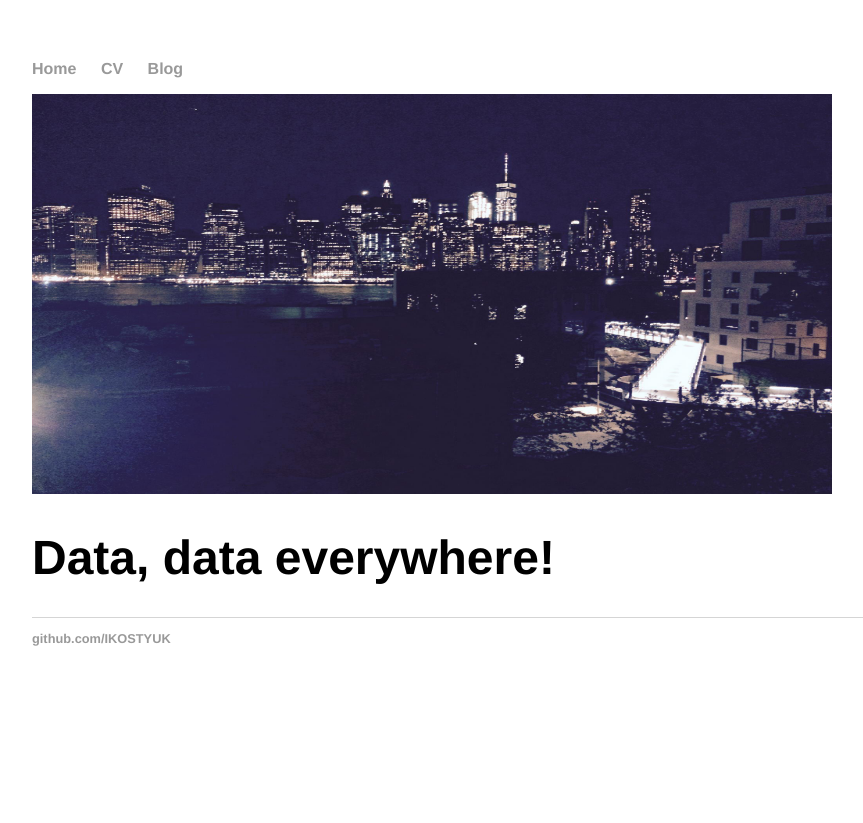
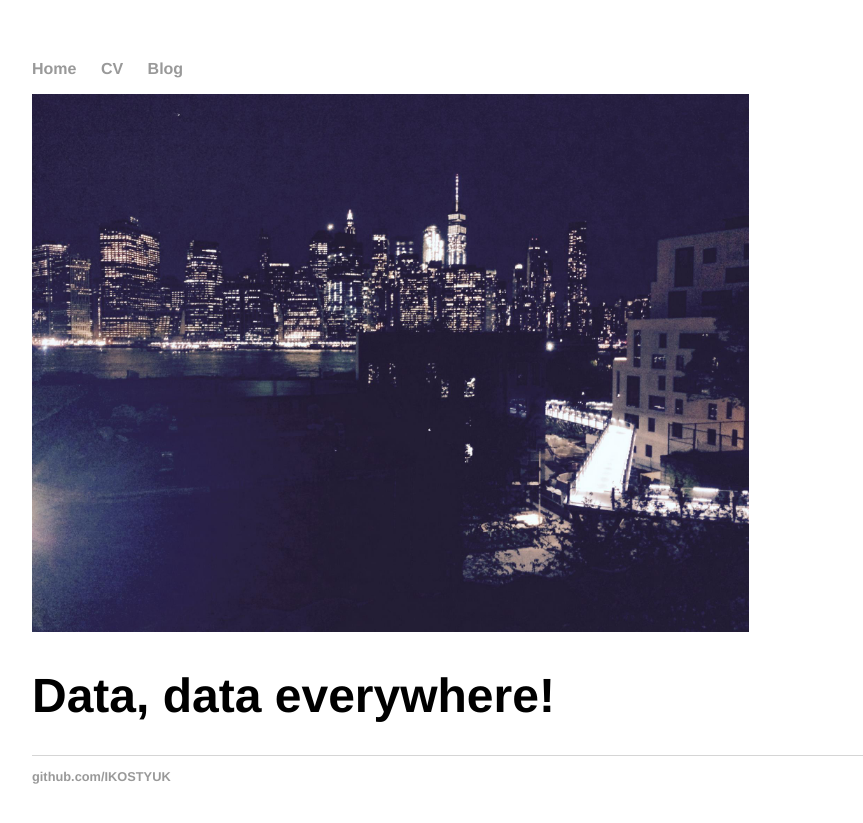
Before and after one commit to IKOSTYUK/ikostyuk.github.io, a Jekyll site: the page built from index.html, in a window 1280 px wide. Shown: the top 823 px of the page, without its empty margins (160-1023 px from the left). Built offline with Jekyll 4.4.1, drawn with Linux system fonts in a browser that asks for light colours.

Commit message:
Update index.html

```diff
--- a/index.html
+++ b/index.html
@@ -3,6 +3,6 @@ layout: default
 title: Data, Data Everywhere!
 ---
 <div class="blurb">
-  <img src="img/bk.jpg" alt="hi" height="400" width="800" class="inline"/>
+  <img src="img/bk.jpg" alt="hi" height="80%" width="80%" class="inline"/>
   <h1>Data, data everywhere!</h1>
 </div><!-- /.blurb -->
```
